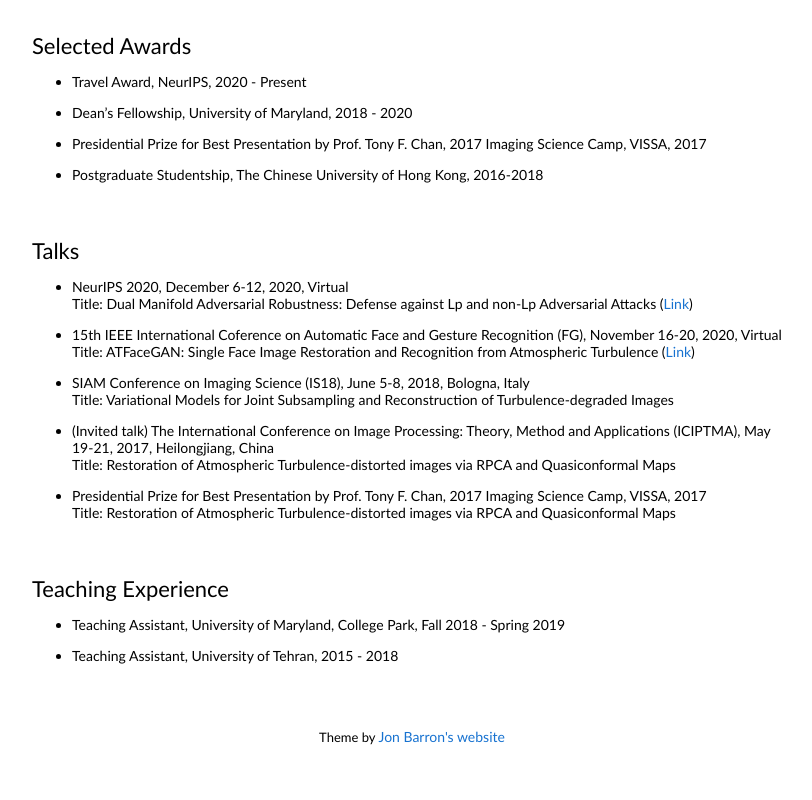
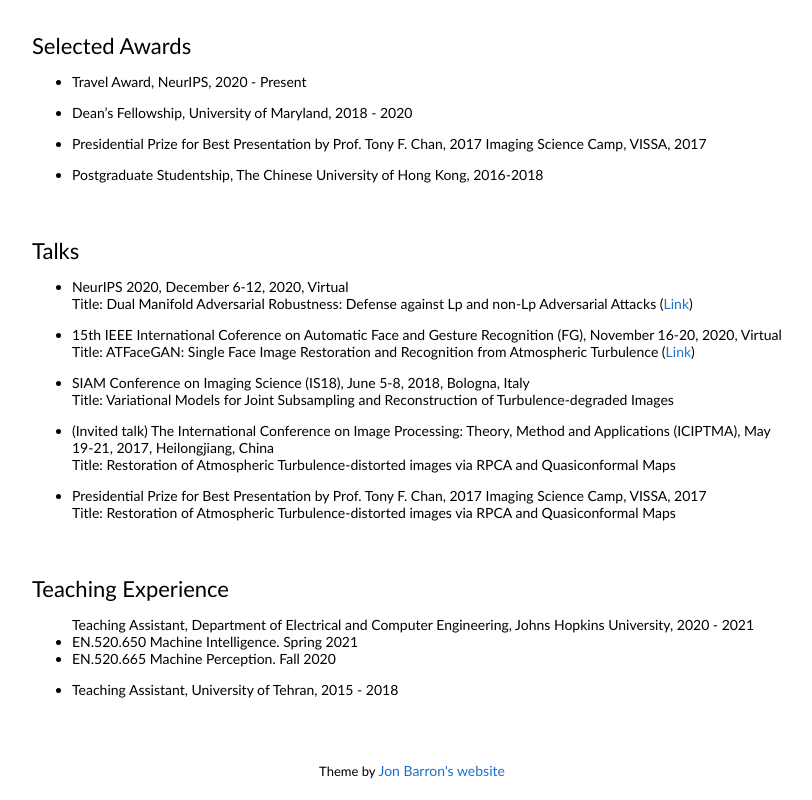
Before and after one commit to timoranjes/samuel930930.github.io, a plain HTML site: page index.html in a window 1280 px wide. Shown: the part 444-1244 px from the top of the page, without its empty margins (228-1040 px from the left). Before the commit the page ends 1210 px from the top, so only its background shows below. Drawn offline with Linux system fonts and the light colour scheme.

Commit message:
Update index.html

```diff
--- a/index.html
+++ b/index.html
@@ -247,7 +247,10 @@
                   <heading>Teaching Experience</heading>
                   <!-- <br /> -->
               <ul>
-                <li>Teaching Assistant, University of Maryland, College Park, Fall 2018 - Spring 2019</li>
+                Teaching Assistant, Department of Electrical and Computer Engineering, Johns Hopkins University, 2020 - 2021
+                <li>EN.520.650 Machine Intelligence. Spring 2021</li>
+                <li>EN.520.665 Machine Perception. Fall 2020</li>
+
               </ul>
               <ul>
                 <li>Teaching Assistant, University of Tehran, 2015 - 2018</li>
```
